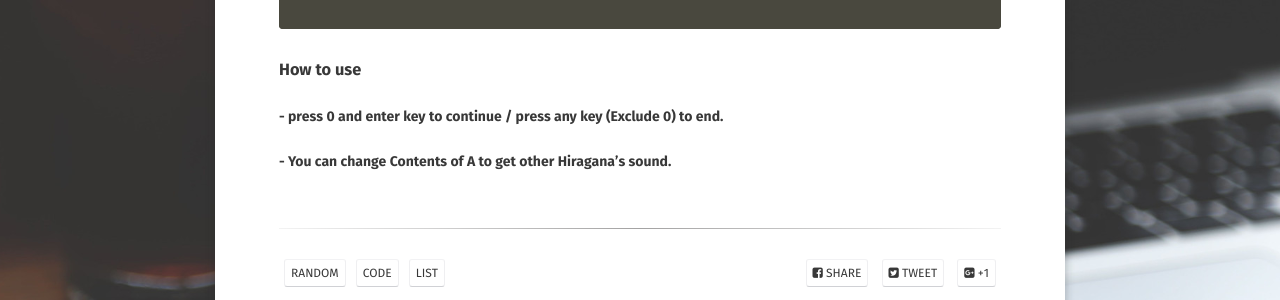
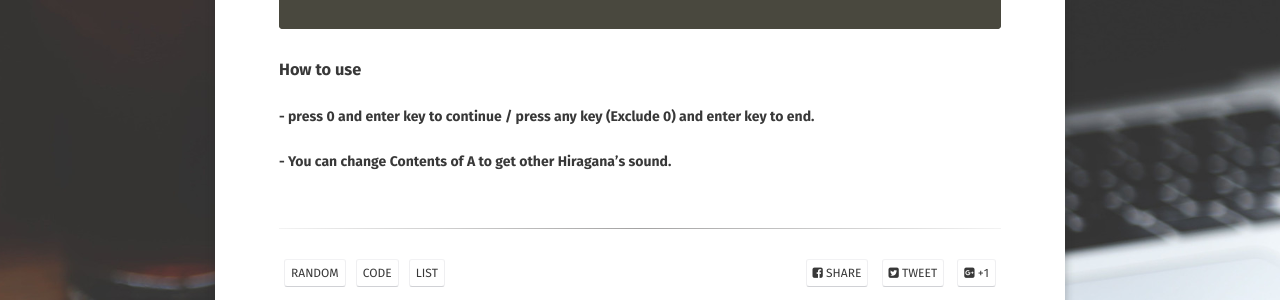
Before and after one commit to KSY1824/ksy1824.github.com, a Jekyll site: the page built from _posts/2021-04-08-Hiragana-random-printer.md, in a window 1280 px wide. Shown: the part 1136-1436 px from the top of the page. Built offline with Jekyll 4.4.1, drawn with Linux system fonts in a browser that asks for light colours; some web fonts are replaced; comment, search, counter and statistics services are not loaded.

Commit message:
Update 2021-04-08-Hiragana-random-printer.md

```diff
--- a/_posts/2021-04-08-Hiragana-random-printer.md
+++ b/_posts/2021-04-08-Hiragana-random-printer.md
@@ -41,5 +41,5 @@ while a == '0':
 ~~~
 
 ### How to use
-#### - press 0 and enter key to continue / press any key (Exclude 0) to end.
+#### - press 0 and enter key to continue / press any key (Exclude 0) and enter key to end.
 #### - You can change Contents of A to get other Hiragana's sound.
```
